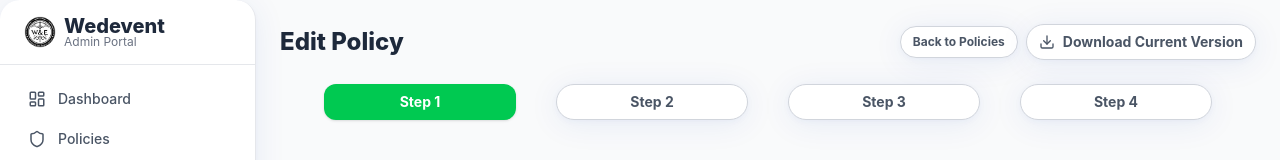
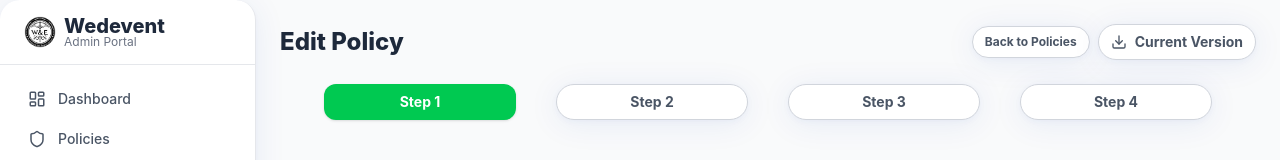
Before and after one commit to anshu0027/sample-project, a Next.js app in the folder frontend/: page /admin/policies/1/edit in a window 1280 px wide. Shown: the top 160 px of the page. Built offline with nearby package versions, Linux system fonts and the light colour scheme; no server answers; sample sign-in values are in the browser's storage.

Commit message:
Update button text in EditPolicy component for clarity

```diff
--- a/frontend/src/app/admin/policies/[id]/edit/page.tsx
+++ b/frontend/src/app/admin/policies/[id]/edit/page.tsx
@@ -681,7 +681,7 @@
             className="flex items-center gap-1 sm:gap-2 px-2 sm:px-3 w-full justify-center sm:w-auto"
           >
             <Download size={16} />
-            <span className="hidden sm:inline">Download Current Version</span>
+            <span className="hidden sm:inline">Current Version</span>
           </Button>
         </div>
       </div>
```
